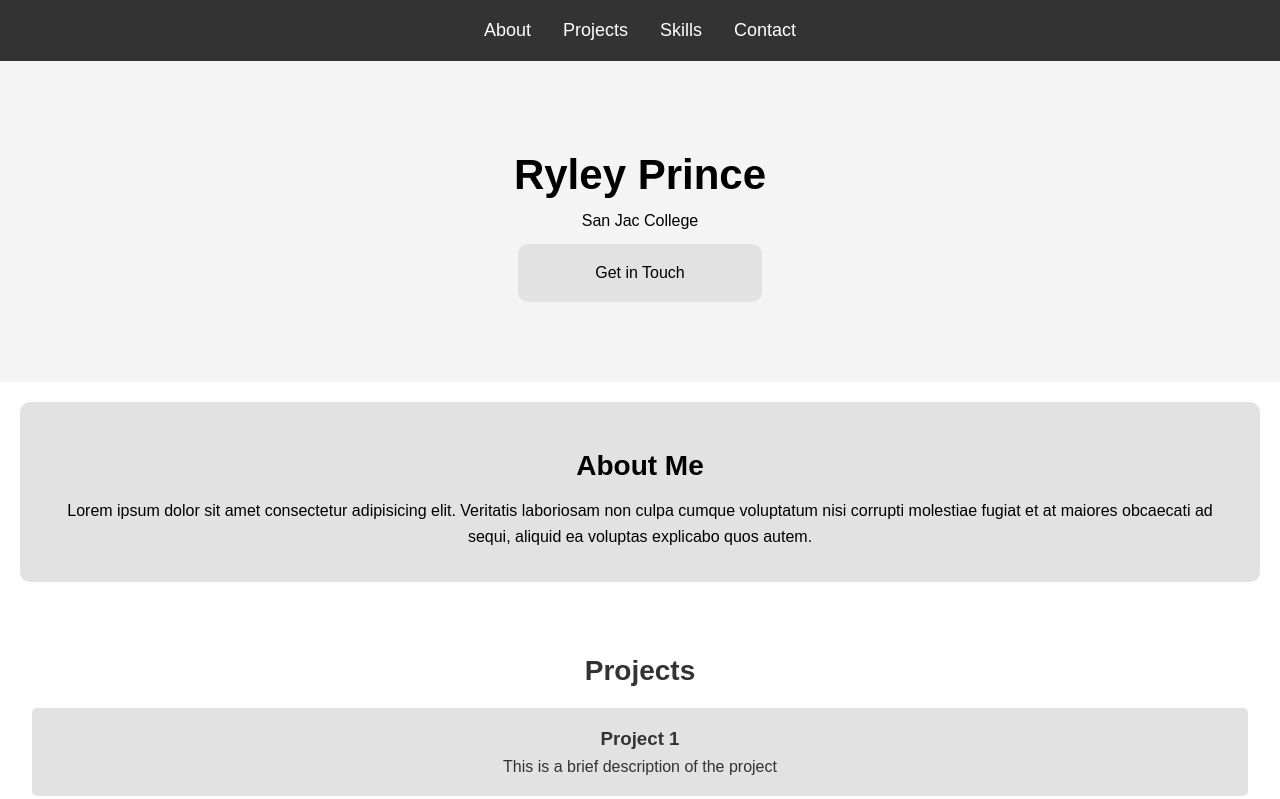
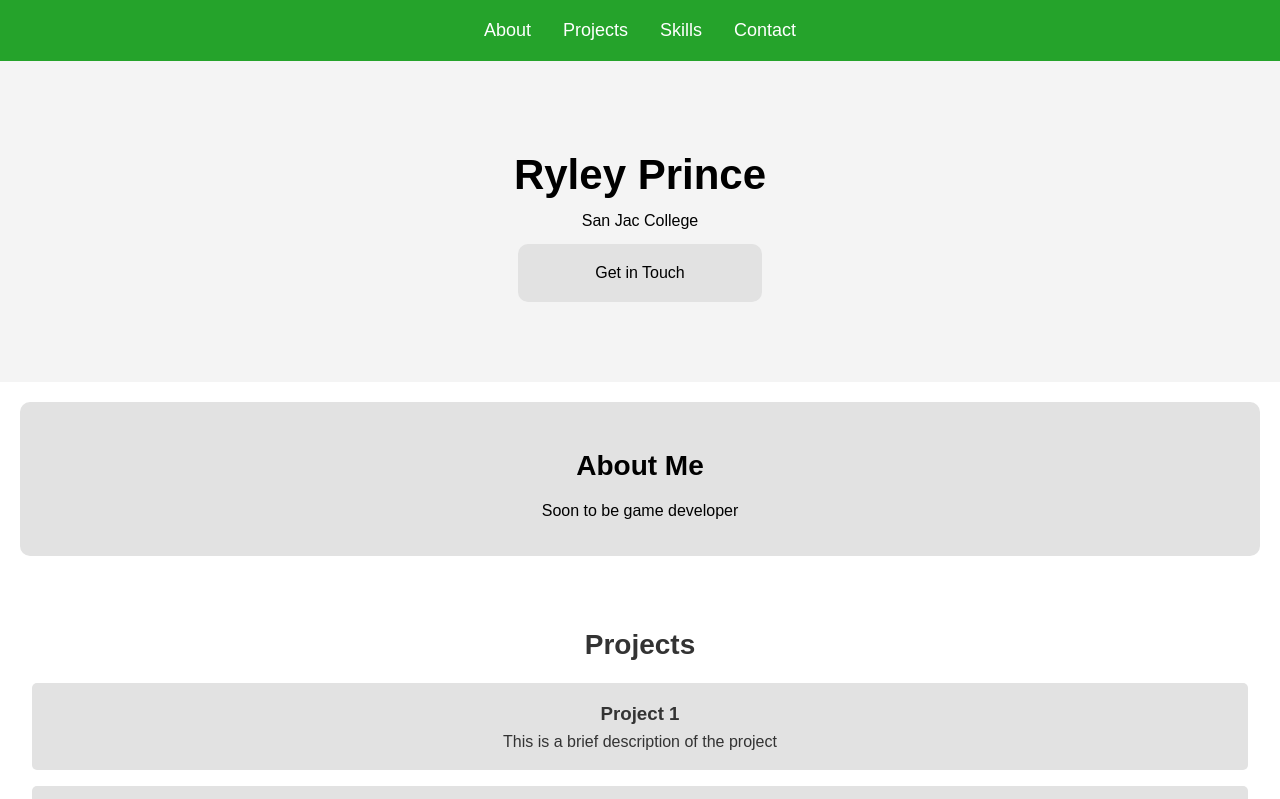
Before and after one commit to prince-mario/Portfolio_Template, a plain HTML site: page index.html in a window 1280 px wide. Shown: the top 799 px of the page. Drawn offline with Linux system fonts and the light colour scheme.

Commit message:
changed color

```diff
--- a/index.html
+++ b/index.html
@@ -30,9 +30,7 @@
     <section id="about">
       <h2>About Me</h2>
       <p>
-        Lorem ipsum dolor sit amet consectetur adipisicing elit. Veritatis
-        laboriosam non culpa cumque voluptatum nisi corrupti molestiae fugiat et
-        at maiores obcaecati ad sequi, aliquid ea voluptas explicabo quos autem.
+        Soon to be game developer
       </p>
     </section>
 
--- a/styles/style.css
+++ b/styles/style.css
@@ -10,7 +10,7 @@ body {
 }
 
 header {
-    background: #333;
+    background: #25a32b;
     padding: 1rem;
     color: white;
     text-align: center;
```
